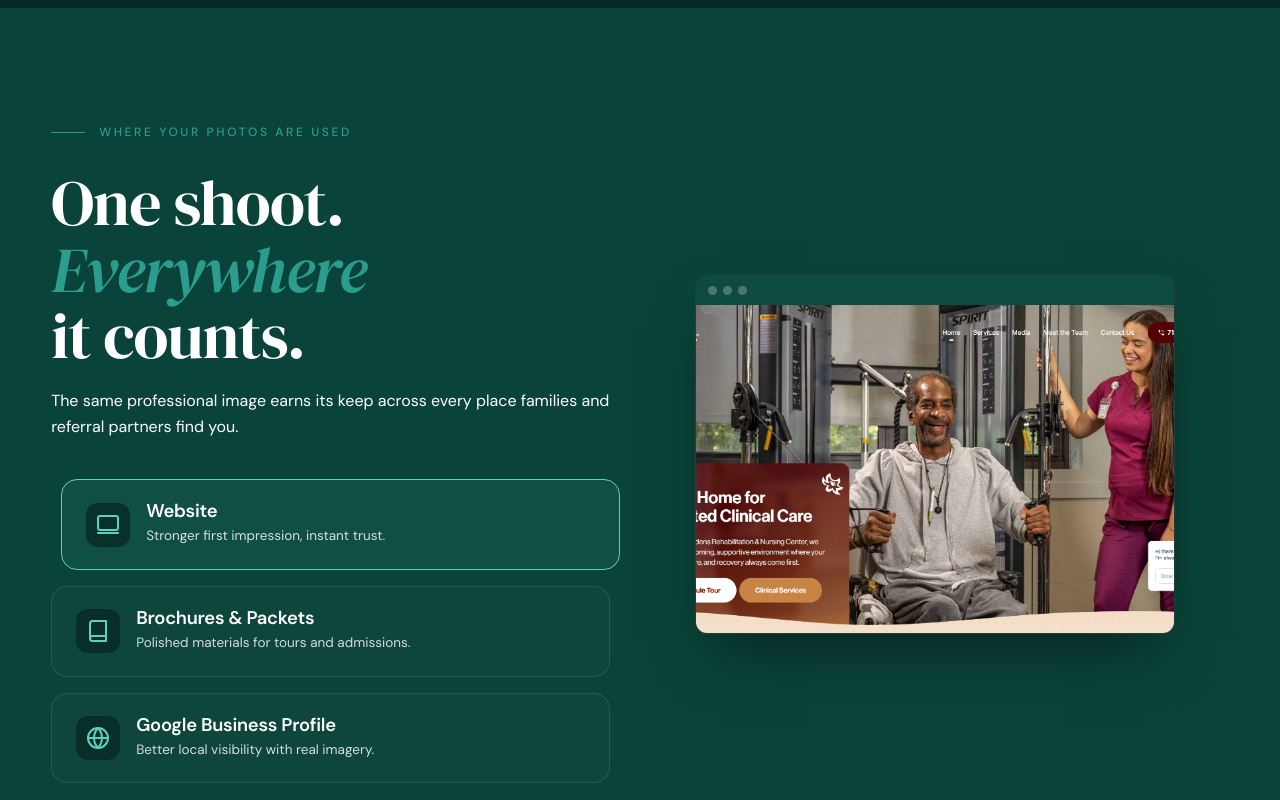
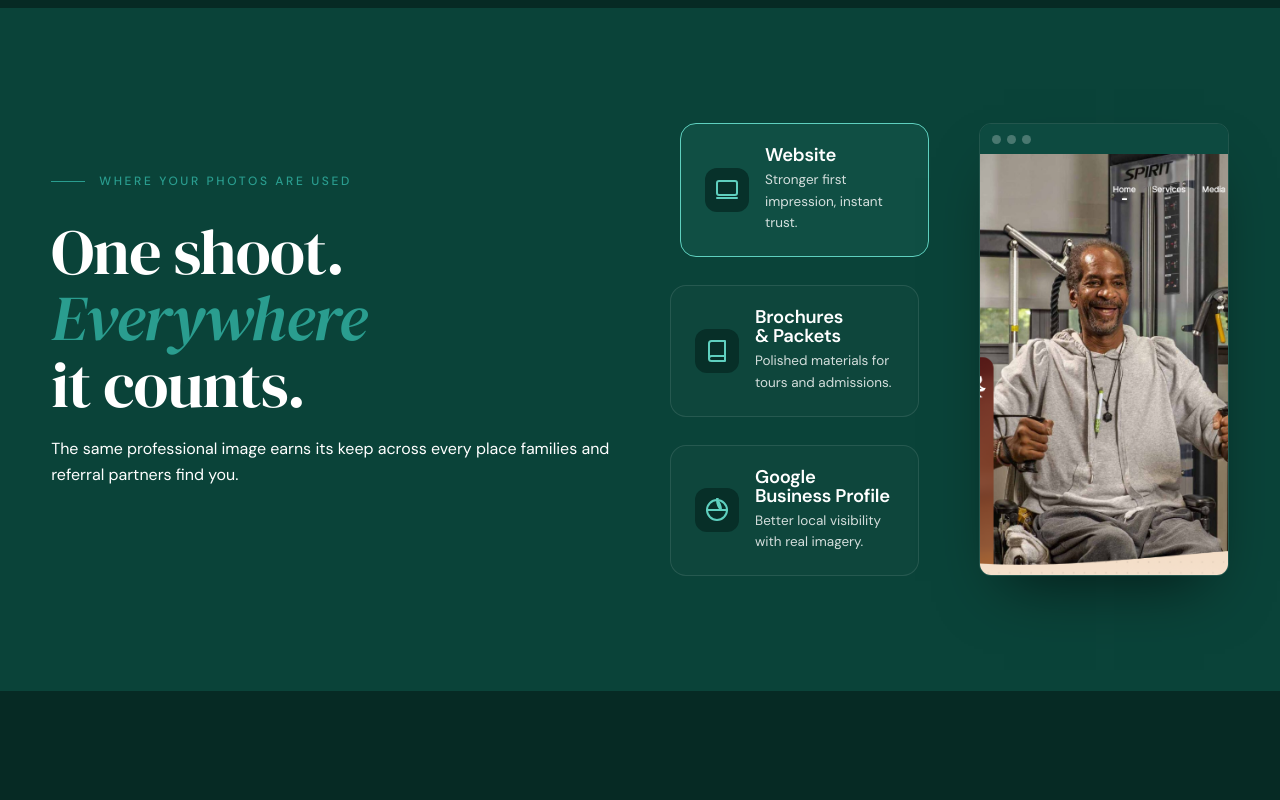
Before and after one commit to SunfieldMarketing/wavecare-website, a Next.js app: page /photoservices in a window 1280 px wide. Shown: the part 2760-3560 px from the top of the page. Built offline with nearby package versions, Linux system fonts and the light colour scheme.

Commit message:
style: restructure context layout to perfectly align right side widgets with left side tabs

```diff
--- a/src/app/photoservices/page.tsx
+++ b/src/app/photoservices/page.tsx
@@ -239,72 +239,61 @@ export default function PhotoServices() {
       {/* ========== CONTEXT ========== */}
       <section className="panel deep sec-pad">
         <div className="container phero-in" style={{ gridTemplateColumns: '1fr 1fr', gap: '60px' }}>
-          <div data-reveal style={{ display: 'flex', flexDirection: 'column' }}>
+          <div data-reveal style={{ maxWidth: '640px', marginBottom: '48px' }}>
             <span className="label">WHERE YOUR PHOTOS ARE USED</span>
             <h2>One shoot. <span className="accent">Everywhere</span> it counts.</h2>
-            <p className="sub" style={{ marginTop: '18px', marginBottom: '40px' }}>The same professional image earns its keep across every place families and referral partners find you.</p>
+            <p className="sub" style={{ marginTop: '18px' }}>The same professional image earns its keep across every place families and referral partners find you.</p>
+          </div>
 
-            <div className="ctx-tabs" style={{ display: 'flex', flexDirection: 'column', gap: '16px' }}>
+          <div className="phero-in" style={{ gridTemplateColumns: '1fr 1fr', gap: '60px', alignItems: 'stretch' }}>
+            <div className="ctx-tabs" data-reveal style={{ display: 'flex', flexDirection: 'column', justifyContent: 'space-between' }}>
               <div className={`ctx-tab ${ctxTab === 0 ? 'on' : ''}`} onMouseEnter={() => setCtxTab(0)} onClick={() => setCtxTab(0)} style={{ width: '100%', justifyContent: 'flex-start' }}>
                 <div className="ic"><svg width="24" height="24" viewBox="0 0 24 24" fill="none" stroke="currentColor" strokeWidth="2" strokeLinecap="round" strokeLinejoin="round"><rect x="2" y="3" width="20" height="14" rx="2" ry="2"></rect><line x1="2" y1="20" x2="22" y2="20"></line></svg></div>
                 <div style={{ textAlign: 'left' }}>
                   <h3>Website</h3><p>Stronger first impression, instant trust.</p>
                 </div>
               </div>
-              <div className={`ctx-tab ${ctxTab === 1 ? 'on' : ''}`} onMouseEnter={() => setCtxTab(1)} onClick={() => setCtxTab(1)} style={{ width: '100%', justifyContent: 'flex-start' }}>
+              <div className={`ctx-tab ${ctxTab === 1 ? 'on' : ''}`} onMouseEnter={() => setCtxTab(1)} onClick={() => setCtxTab(1)} style={{ width: '100%', justifyContent: 'flex-start', marginTop: '16px' }}>
                 <div className="ic"><svg width="24" height="24" viewBox="0 0 24 24" fill="none" stroke="currentColor" strokeWidth="2" strokeLinecap="round" strokeLinejoin="round"><path d="M4 19.5A2.5 2.5 0 0 1 6.5 17H20"></path><path d="M6.5 2H20v20H6.5A2.5 2.5 0 0 1 4 19.5v-15A2.5 2.5 0 0 1 6.5 2z"></path></svg></div>
                 <div style={{ textAlign: 'left' }}>
                   <h3>Brochures &amp; Packets</h3><p>Polished materials for tours and admissions.</p>
                 </div>
               </div>
-              <div className={`ctx-tab ${ctxTab === 2 ? 'on' : ''}`} onMouseEnter={() => setCtxTab(2)} onClick={() => setCtxTab(2)} style={{ width: '100%', justifyContent: 'flex-start' }}>
-                <div className="ic"><svg width="24" height="24" viewBox="0 0 24 24" fill="none" stroke="currentColor" strokeWidth="2" strokeLinecap="round" strokeLinejoin="round"><circle cx="12" cy="12" r="10"></circle><line x1="2" y1="12" x2="22" y2="12"></line><path d="M12 2a15.3 15.3 0 0 1 4 10 15.3 15.3 0 0 1-4 10 15.3 15.3 0 0 1-4-10 15.3 15.3 0 0 1 4-10z"></path></svg></div>
+              <div className={`ctx-tab ${ctxTab === 2 ? 'on' : ''}`} onMouseEnter={() => setCtxTab(2)} onClick={() => setCtxTab(2)} style={{ width: '100%', justifyContent: 'flex-start', marginTop: '16px' }}>
+                <div className="ic"><svg width="24" height="24" viewBox="0 0 24 24" fill="none" stroke="currentColor" strokeWidth="2" strokeLinecap="round" strokeLinejoin="round"><circle cx="12" cy="12" r="10"></circle><line x1="2" y1="12" x2="22" y2="12"></line><path d="M12 2a15.3 15.3 0 0 1 4 10 15.3 15.3 0 0 1-4-10 15.3 15.3 0 0 1 4-10z"></path></svg></div>
                 <div style={{ textAlign: 'left' }}>
                   <h3>Google Business Profile</h3><p>Better local visibility with real imagery.</p>
                 </div>
               </div>
             </div>
-          </div>
-          <div className="ctx" data-reveal style={{ display: 'flex', alignItems: 'flex-end', justifyContent: 'center' }}>
-            <div className="ctx-stage" style={{ position: 'relative', width: '110%', marginLeft: '-5%' }}>
 
-              <div className={`ctx-scene ${ctxTab === 0 ? 'on' : ''}`}>
-                <div className="mock-widget">
+            <div className="ctx-stage" data-reveal style={{ position: 'relative', height: '100%', width: '100%' }}>
+              <div className={`ctx-scene ${ctxTab === 0 ? 'on' : ''}`} style={{ width: '100%', height: '100%' }}>
+                <div className="mock-web" style={{ maxWidth: '100%', width: '100%', height: '100%', display: 'flex', flexDirection: 'column', margin: 0 }}>
                   <div className="bar"><i></i><i></i><i></i></div>
-                  <div className="content">
+                  <div className="shot" style={{ flex: 1, aspectRatio: 'auto' }}>
                     <img src="/images/website.png" alt="Website" style={{ width: '100%', height: '100%', objectFit: 'cover', objectPosition: 'top' }} />
                   </div>
                 </div>
               </div>
 
-              <div className={`ctx-scene ${ctxTab === 1 ? 'on' : ''}`}>
-                <div className="mock-widget">
+              <div className={`ctx-scene ${ctxTab === 1 ? 'on' : ''}`} style={{ width: '100%', height: '100%' }}>
+                <div className="mock-web" style={{ maxWidth: '100%', width: '100%', height: '100%', display: 'flex', flexDirection: 'column', margin: 0 }}>
                   <div className="bar"><i></i><i></i><i></i></div>
-                  <div className="content" style={{ display: 'flex', alignItems: 'center', justifyContent: 'center', background: '#e2e8f0', padding: '30px' }}>
-                    <div style={{ display: 'flex', gap: '16px', height: '100%' }}>
-                      <img src="/images/brochure_inside.png" alt="Brochure Inside" style={{ height: '100%', objectFit: 'contain', boxShadow: '0 10px 25px rgba(0,0,0,0.15)' }} />
-                      <img src="/images/brochure_cover.jpg" alt="Brochure Cover" style={{ height: '100%', objectFit: 'contain', boxShadow: '0 10px 25px rgba(0,0,0,0.15)' }} />
-                    </div>
+                  <div className="shot" style={{ flex: 1, aspectRatio: 'auto' }}>
+                    <img src="/images/brochure_cover.jpg" alt="Brochure Cover" style={{ width: '100%', height: '100%', objectFit: 'cover', objectPosition: 'center' }} />
                   </div>
                 </div>
               </div>
 
-              <div className={`ctx-scene ${ctxTab === 2 ? 'on' : ''}`}>
-                <div className="mock-widget">
+              <div className={`ctx-scene ${ctxTab === 2 ? 'on' : ''}`} style={{ width: '100%', height: '100%' }}>
+                <div className="mock-web" style={{ maxWidth: '100%', width: '100%', height: '100%', display: 'flex', flexDirection: 'column', margin: 0 }}>
                   <div className="bar"><i></i><i></i><i></i></div>
-                  <div className="content" style={{ display: 'flex', flexDirection: 'column' }}>
-                    <div style={{ height: '70%' }}>
-                      <img src="/images/gallery/Caregiver%20with%20elderly%20women.jpeg" alt="Google Profile" style={{ width: '100%', height: '100%', objectFit: 'cover' }} />
-                    </div>
-                    <div style={{ padding: '20px 24px', flex: 1, display: 'flex', flexDirection: 'column', justifyContent: 'center', gap: '8px' }}>
-                      <div style={{ fontWeight: 700, color: '#fff', fontSize: '18px' }}>Park Gardens &middot; Senior Living</div>
-                      <div style={{ color: 'var(--teal-bright)', letterSpacing: '2px', fontSize: '15px' }}>&#9733;&#9733;&#9733;&#9733;&#9733;</div>
-                      <div style={{ height: '8px', width: '70%', borderRadius: '4px', background: 'rgba(255,255,255,0.1)' }}></div>
-                    </div>
+                  <div className="shot" style={{ flex: 1, aspectRatio: 'auto' }}>
+                    <img src="/images/gallery/Caregiver%20with%20elderly%20women.jpeg" alt="Google Business Profile Photo" style={{ width: '100%', height: '100%', objectFit: 'cover', objectPosition: 'center' }} />
                   </div>
                 </div>
               </div>
-
             </div>
           </div>
         </div>
--- a/src/app/subservices.css
+++ b/src/app/subservices.css
@@ -36,11 +36,25 @@
 .ctx-scene.on{opacity:1; pointer-events:auto;}
 
 
-/* unified mock widget */
-.mock-widget { width: 100%; max-width: 480px; aspect-ratio: 4/3; border-radius: 12px; overflow: hidden; border: 1px solid var(--soft); background: #062a24; box-shadow: 0 30px 60px -25px rgba(0,0,0,.6); display: flex; flex-direction: column; }
-.mock-widget .bar { height: 30px; background: #0d4a40; display: flex; align-items: center; gap: 6px; padding: 0 12px; flex-shrink: 0; }
-.mock-widget .bar i { width: 9px; height: 9px; border-radius: 50%; background: rgba(255,255,255,.25); }
-.mock-widget .content { position: relative; flex: 1; overflow: hidden; }
+/* mock items */
+.mock-web{width:100%; max-width:420px; border-radius:12px; overflow:hidden; border:1px solid var(--soft); box-shadow:0 30px 60px -25px rgba(0,0,0,.6);}
+.mock-web .bar{height:30px; background:#0d4a40; display:flex; align-items:center; gap:6px; padding:0 12px;}
+.mock-web .bar i{width:9px; height:9px; border-radius:50%; background:rgba(255,255,255,.25);}
+.mock-web .shot{aspect-ratio:16/9;}
+.mock-web .lines{padding:14px; display:grid; gap:8px;}
+.mock-web .lines span{height:7px; border-radius:4px; background:rgba(255,255,255,.14);}
+.mock-web .lines span:nth-child(1){width:70%;} .mock-web .lines span:nth-child(2){width:90%;} .mock-web .lines span:nth-child(3){width:50%;}
+.mock-bro{width:100%; max-width:430px; display:grid; grid-template-columns:1fr 1fr; gap:10px; transform:rotate(-2deg);}
+.mock-bro .pg{border-radius:10px; overflow:hidden; border:1px solid var(--soft); background:#0d4a40; box-shadow:0 24px 50px -22px rgba(0,0,0,.6);}
+.mock-bro .pg .shot{aspect-ratio:4/5;}
+.mock-bro .pg .lines{padding:12px; display:grid; gap:7px;}
+.mock-bro .pg .lines span{height:6px; border-radius:3px; background:rgba(255,255,255,.14);}
+.mock-goo{width:100%; max-width:430px; border-radius:12px; overflow:hidden; border:1px solid var(--soft); background:#0b3f37; box-shadow:0 30px 60px -25px rgba(0,0,0,.6);}
+.mock-goo .shot{aspect-ratio:16/7;}
+.mock-goo .info{padding:16px; display:grid; gap:8px;}
+.mock-goo .info .name{font-weight:700; color:#fff; font-size:15px;}
+.mock-goo .info .stars{color:var(--teal-bright); letter-spacing:2px; font-size:13px;}
+.mock-goo .info .meta{height:6px; width:60%; border-radius:3px; background:rgba(255,255,255,.14);}
 
 /* ===== Process ===== */
 .proc-tabs{display:grid; grid-template-columns:repeat(4,1fr); gap:14px; margin-bottom:24px;}
```
